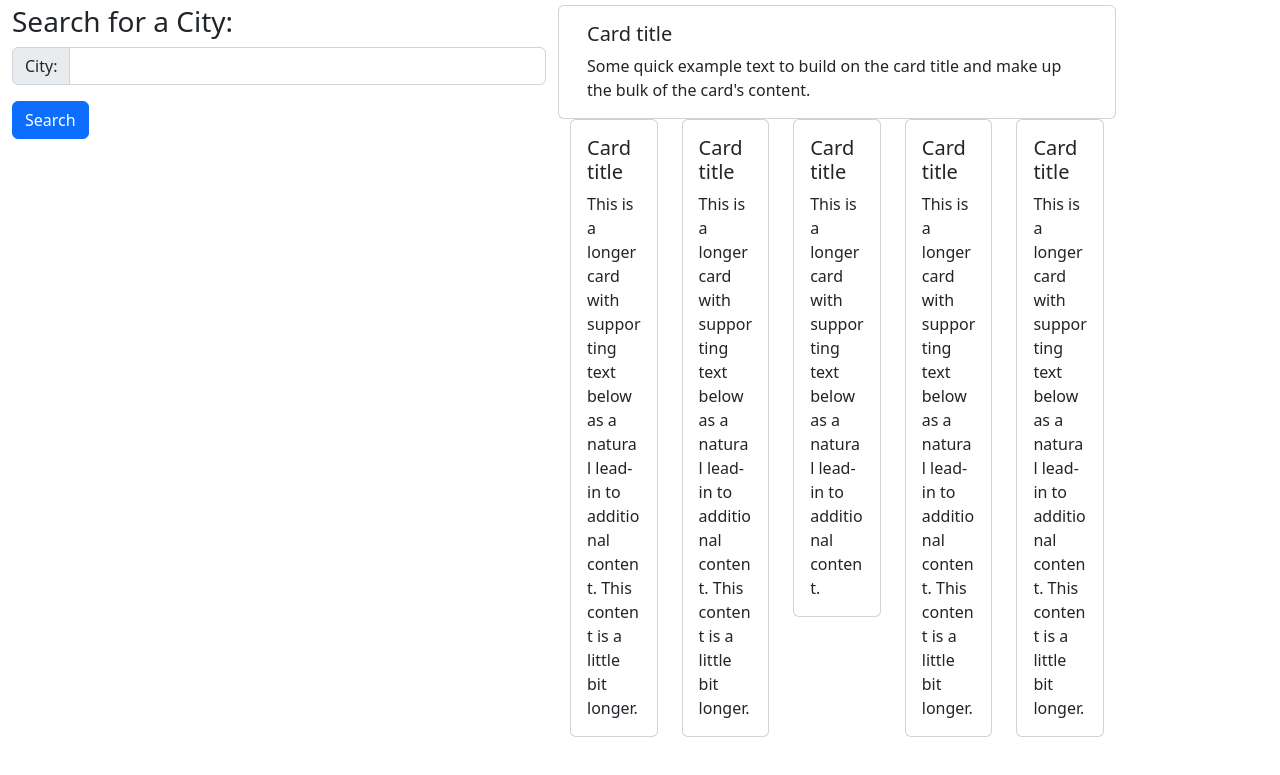
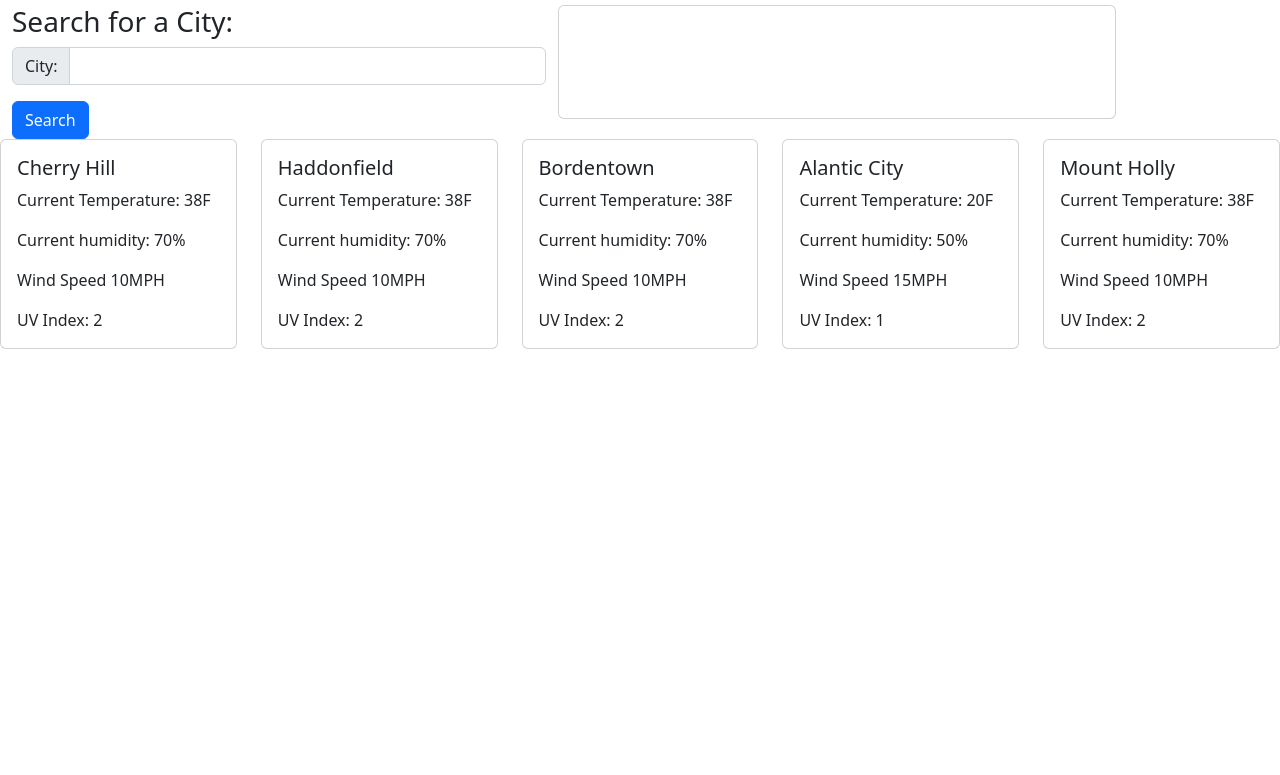
Before and after one commit to Aepango/weather-app, a plain HTML site: page index.html in a window 1280 px wide. Shown: the part 45-820 px from the top of the page. Drawn offline with nearby package versions, Linux system fonts and the light colour scheme.

Commit message:
changes in html folder

```diff
--- a/index.html
+++ b/index.html
@@ -26,7 +26,7 @@
                 <input type="text" class="form-control" aria-label="Sizing example input"
                     aria-describedby="inputGroup-sizing-default" id="search-input">
             </div>
-            <button type="button" class="btn btn-primary" id= "searchBtn">Search</button>
+            <button type="button" class="btn btn-primary" id="searchBtn">Search</button>
             <div id="recent-searches">
                 <span id="location" class="location text-center"></span>
             </div>
@@ -36,61 +36,8 @@
             <div class="row">
                 <div class="card">
                     <div class="card-body">
-                        <h5 class="card-title">Card title</h5>
-                        <p class="card-text">Some quick example text to build on the card title and make up the bulk of
-                            the card's content.</p>
-                    </div>
-                </div>
-            </div>
-            <div class="row row-cols-5 g-4">
-                <div class="col">
-                    <div class="card">
-                        <div class="card-body">
-                            <h5 class="card-title">Card title</h5>
-                            <p class="card-text">This is a longer card with supporting text below as a natural
-                                lead-in to additional content. This content is a little bit longer.</p>
-                        </div>
-                    </div>
-                </div>
-                <div class="col">
-                    <div class="card">
-                        <div class="card-body">
-                            <h5 class="card-title">Card title</h5>
-                            <p class="card-text">This is a longer card with supporting text below as a natural
-                                lead-in to additional content. This content is a little bit longer.</p>
-                        </div>
-                    </div>
-                </div>
-                <div class="col">
-                    <div class="card">
-                        <div class="card-body">
-                            <h5 class="card-title">Card title</h5>
-                            <p class="card-text">This is a longer card with supporting text below as a natural
-                                lead-in to additional content.</p>
-                        </div>
-                    </div>
-                </div>
-                <div class="col">
-                    <div class="card">
-                        <div class="card-body">
-                            <h5 class="card-title">Card title</h5>
-                            <p class="card-text">This is a longer card with supporting text below as a natural
-                                lead-in to additional content. This content is a little bit longer.</p>
-                        </div>
-                    </div>
-                </div>
-                <div class="col">
-                    <div class="card">
-                        <div class="card-body">
-                            <h5 class="card-title">Card title</h5>
-                            <p class="card-text">This is a longer card with supporting text below as a natural
-                                lead-in to additional content. This content is a little bit longer.</p>
-                        </div>
-                    </div>
-                </div>
-            </div>
-        </div>
-    </div>
+                        <h5 class="card-title"></h5>
+                        <p class="card-text"></p>
                         <div class="row">
                             <div class="col-12">
                                 <p id="temperature"></p>
@@ -113,6 +60,69 @@
                         </div>
                     </div>
                 </div>
+            </div>
+        </div>
+    </div>
+    <div class="row row-cols-5 g-4">
+        <div class="col">
+            <div class="card">
+                <div class="card-body">
+                    <h5 class="card-title">Cherry Hill</h5>
+                    <p class="card-text"> Current Temperature: 38F</p>
+                    <p class="card-text"> Current humidity: 70%</p>
+                    <p class="card-text"> Wind Speed 10MPH</p>
+                    <p class="card-text"> UV Index: 2</p>
+                </div>
+            </div>
+        </div>
+        <div class="col">
+            <div class="card">
+                <div class="card-body">
+                    <h5 class="card-title">Haddonfield</h5>
+                    <p class="card-text"> Current Temperature: 38F</p>
+                    <p class="card-text"> Current humidity: 70%</p>
+                    <p class="card-text"> Wind Speed 10MPH</p>
+                    <p class="card-text"> UV Index: 2</p>
+                </div>
+            </div>
+        </div>
+        <div class="col">
+            <div class="card">
+                <div class="card-body">
+                    <h5 class="card-title">Bordentown</h5>
+                    <p class="card-text"> Current Temperature: 38F</p>
+                    <p class="card-text"> Current humidity: 70%</p>
+                    <p class="card-text"> Wind Speed 10MPH</p>
+                    <p class="card-text"> UV Index: 2</p>
+                </div>
+            </div>
+        </div>
+        <div class="col">
+            <div class="card">
+                <div class="card-body">
+                    <h5 class="card-title">Alantic City</h5>
+                    <p class="card-text"> Current Temperature: 20F</p>
+                    <p class="card-text"> Current humidity: 50%</p>
+                    <p class="card-text"> Wind Speed 15MPH</p>
+                    <p class="card-text"> UV Index: 1</p>
+                </div>
+            </div>
+        </div>
+        <div class="col">
+            <div class="card">
+                <div class="card-body">
+                    <h5 class="card-title">Mount Holly</h5>
+                    <p class="card-text"> Current Temperature: 38F</p>
+                    <p class="card-text"> Current humidity: 70%</p>
+                    <p class="card-text"> Wind Speed 10MPH</p>
+                    <p class="card-text"> UV Index: 2</p>
+                </div>
+            </div>
+        </div>
+    </div>
+    </div>
+    </div>
+
 </body>
 <script src="server.js"></script>
 
```
Lines whose indentation alone changed are shown as unchanged.
